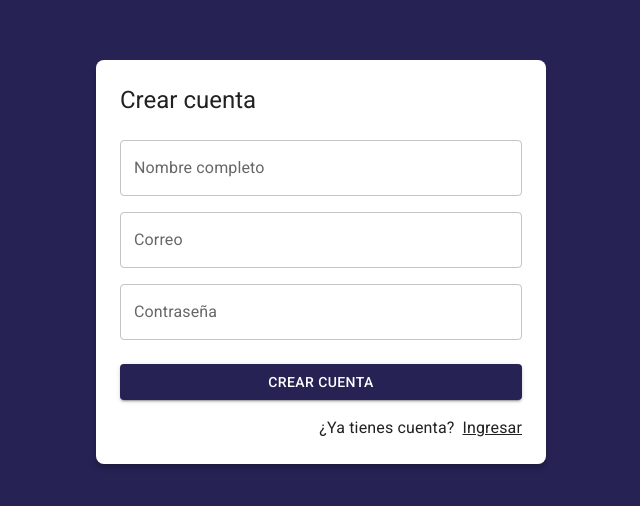
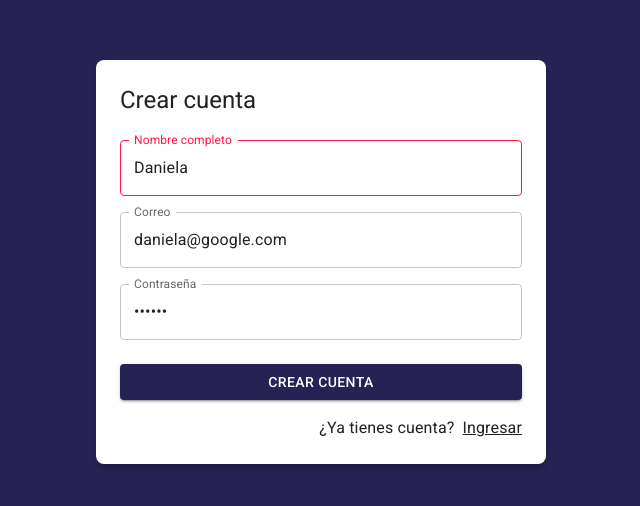
Before and after one commit to carballod/JournalApp, a React (Vite) app: page /auth/register in a window 1280 px wide. Shown: the part 138-644 px from the top of the page, without its empty margins (319-959 px from the left). Built offline with nearby package versions, Linux system fonts and the light colour scheme.

Commit message:
Formulario de registro de usuarios y manejo de errores

```diff
--- a/src/auth/pages/RegisterPage.jsx
+++ b/src/auth/pages/RegisterPage.jsx
@@ -1,13 +1,37 @@
 import { Link as RouterLink } from "react-router-dom";
-import { Google } from "@mui/icons-material";
 import { Button, Grid, Link, TextField, Typography } from "@mui/material";
 import { AuthLayout } from "../layout/AuthLayout";
+import { useForm } from "../../hooks";
+
+const formData = {
+  email: 'daniela@google.com',
+  password: '123456',
+  displayName: 'Daniela'
+}
+
+const formValidations = {
+  email: [ (value) => value.includes('@'), 'El correo debe contener un @' ],
+  password: [ (value) => value.length >= 6, 'El password debe tener mas de 6 letras' ],
+  displayName: [ (value) => value.length >= 1, 'El nombre es obligatorio' ],
+}
 
 export const RegisterPage = () => {
+
+  const {
+    formState, displayName, email, password, onInputChange,
+    isFormValid, displayNameValid, emailValid, passwordValid
+  } = useForm(formData, formValidations);
+
+  const onSubmit = ( event ) => {
+    event.preventDefault();
+
+    console.log(formState);
+  };
+
   return (
     <AuthLayout title="Crear cuenta">
 
-      <form action="">
+      <form onSubmit={ onSubmit }>
         <Grid container>
 
           <Grid item xs={12} sx={{ mt: 2 }}>
@@ -16,6 +40,11 @@
               type="text"
               placeholder="Nombre Completo"
               fullWidth
+              name="displayName"
+              value={ displayName }
+              onChange={ onInputChange }
+              error= { !displayNameValid }
+              helperText= { displayNameValid }
             />
           </Grid>
 
@@ -25,6 +54,9 @@
               type="email"
               placeholder="correo@google.com"
               fullWidth
+              name="email"
+              value= { email }
+              onChange={ onInputChange }
             />
           </Grid>
 
@@ -34,12 +66,19 @@
               type="password"
               placeholder="contraseña"
               fullWidth
+              name="password"
+              value={ password }
+              onChange={ onInputChange }
             />
           </Grid>
 
           <Grid container spacing={2} sx={{ mb: 2, mt: 1 }}>
             <Grid item xs={12}>
-              <Button variant="contained" fullWidth>
+              <Button
+                type="submit"
+                variant="contained"
+                fullWidth
+              >
                 Crear cuenta
               </Button>
             </Grid>
--- a/src/hooks/useForm.jsx
+++ b/src/hooks/useForm.jsx
@@ -1,6 +1,6 @@
 import { useState } from 'react';
 
-export const useForm = ( initialForm = {} ) => {
+export const useForm = ( initialForm = {}, formValidations = {} ) => {
 
     const [ formState, setFormState ] = useState( initialForm );
 
```
